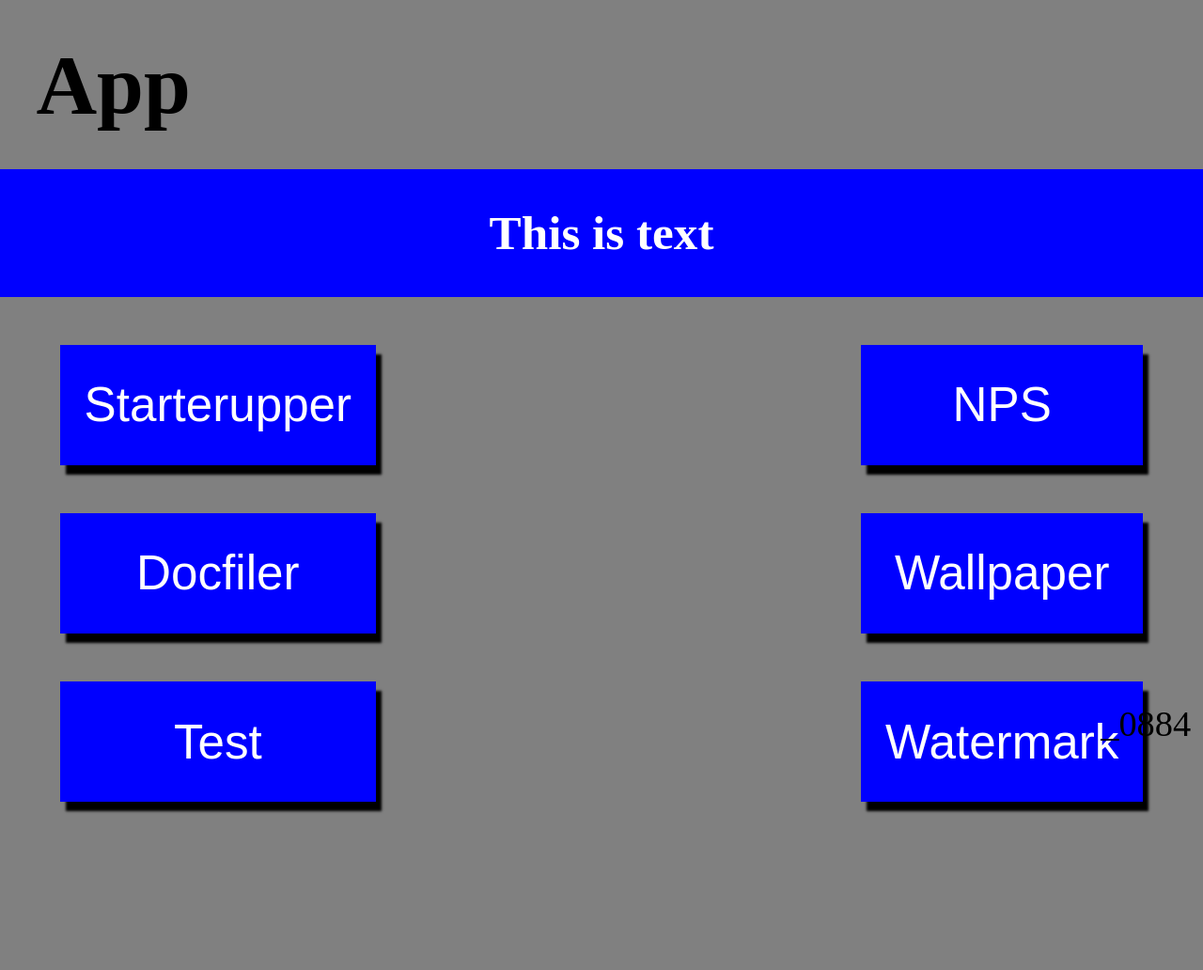
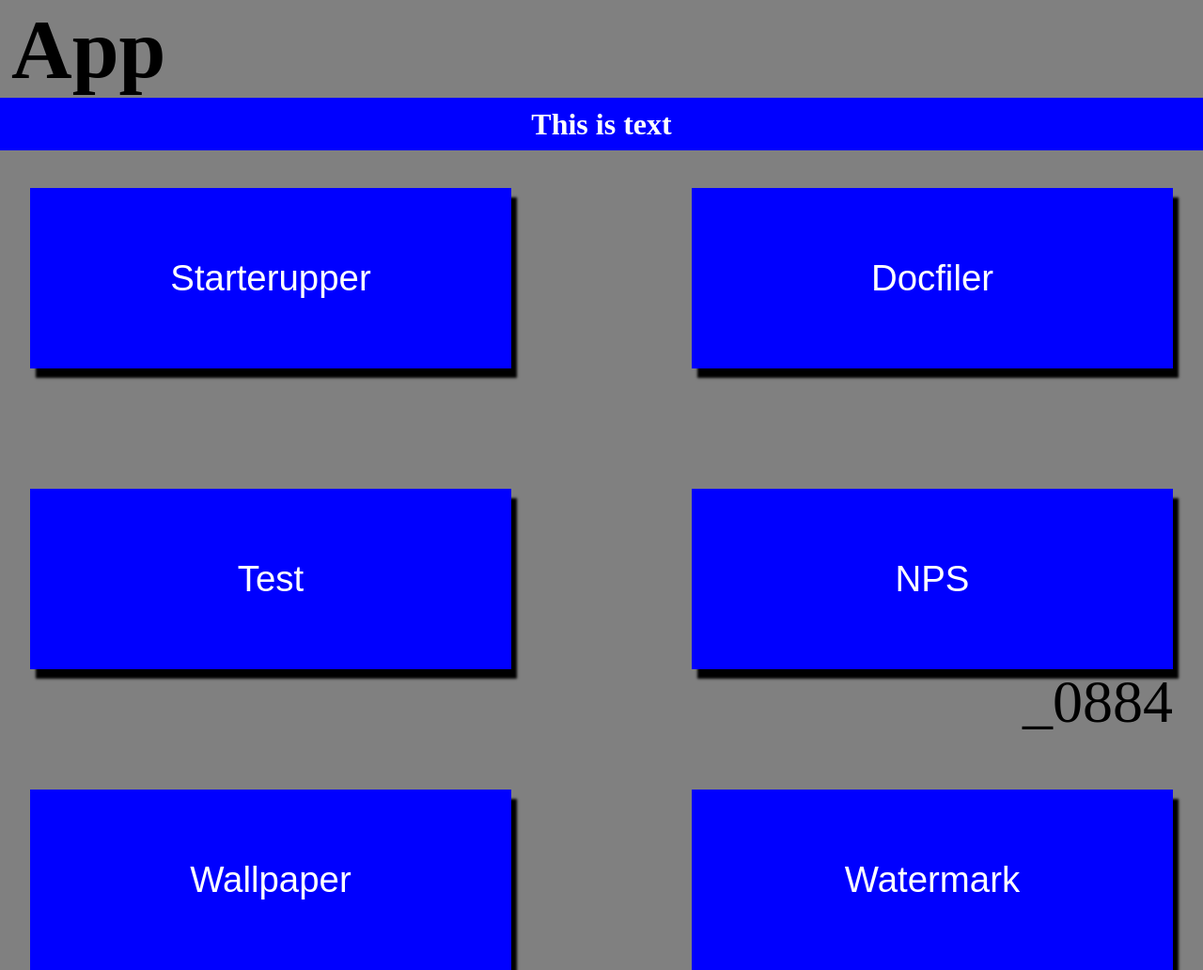
Before and after one commit to Placer0884/app, a plain HTML site: page index.html in a window 1280 px wide. Shown: the whole page at 94% size. Before the commit the page ends 904 px from the top, so only its background shows below. Drawn offline with nearby package versions, Linux system fonts and the light colour scheme.

Commit message:
fixed the layout and started on the landscape mode

```diff
--- a/css/style.css
+++ b/css/style.css
@@ -1,10 +1,13 @@
 *   {
+    width: 0;
+    height: 0;
     border: 0;
     padding: 0;
     margin: 0;
     list-style: none;
     text-decoration: none;
-    font-size: 5vw;
+    font-size: 50vw;
+    gap: 0;
 }
 
 
@@ -12,38 +15,57 @@ body{
     background: #808080;
 }
 
+header  {
+    width: 100vw;
+    height: 18.5vh;
+}
 
 h1  {
+    line-height: 10vh;
     font-size: 7vw;
-    padding: 3%;
+
+    width: 30vw;
+    height: 10vh;
+
+    margin: 1.5vh;
 }
 
 h2 {
     background: #0000ff;
     color: #fff;
 
-    font-size: 4vw;
+    font-size: 4vh;
+    line-height: 7vh;
     text-align: center;
 
-    padding: 3%;
+    width: 100vw;
+    height: 7vh;
 }
 
 
-.buttons button    {
+.buttons    {
+    display: grid;
+    grid-template-columns: repeat(2, 1fr);
+    gap: 10vw;
+
+    width: 100vw;
+    height: 50vh;
+    margin: 5vh auto;
+
+}
+
+button    {
     background: #0000ff;
     color: #fff;
 
-    font-size: 4vw;
-    text-align: center;
+    font-size: 3vw;
 
     box-shadow: .5vw .8vw .2vw #000;
 
-    width: 100%;
-    height: 10vw;
-    padding: 2vw;
-    margin: 4vw auto;
+    width: 40vw;
+    height: 15vw;
 
-    display: block;
+    margin: 0 auto;
 }
 
 .buttons button:hover {
@@ -51,27 +73,61 @@ h2 {
     color: #000;
 }
 
-buttons {
-    display: inline-block;
+
+
+
+footer  {
+    width: 13vw;
+    height: 6vw;
+
+    position: fixed;
+    bottom: 1vw;
+    right: 2vw;
 }
 
-.rev    {
-    position: absolute;
-    left: 5%;
-}
-
-.sav    {
-    position: absolute;
-    right: 5%;
+footer p    {
+    font-size: 5vw;
 }
 
 
+/*
+@media screen and (orientation: landscape) {
 
+    h1  {
+        width: 20vw;
+    }
 
-footer p   {
-    font-size: 3vw;
+    .explanation    {
+        background: #92ce37;
 
-    position: fixed;
-    bottom: 1%;
-    right: 1%;
+        position: absolute;
+        top: 0;
+        left: 20vw;
+
+        width: 20vw;
+        height: 100vh;
+    }
+
+    h2 {
+        writing-mode: vertical-rl;
+        text-orientation: upright;
+
+        font-size: 4vw;
+        width: 4vw;
+        height: 100vh;
+        margin: 0 auto;
+    }
+
+    .buttons    {
+        background: #ff69b4;
+
+        position: absolute;
+        right: 0;
+        top: 0;
+
+        width: 60vw;
+        height: 100vh;
+    }
+
 }
+*/
--- a/index.html
+++ b/index.html
@@ -26,23 +26,18 @@
         <header>
             <h1>App</h1>
             <h2>This is text</h2>
-       </header>
+        </header>
 
-
-
-        <section class="buttons rev">
+       <section class="buttons">
             <button>Starterupper</button>
             <button>Docfiler</button>
             <button>Test</button>
-        </section>
 
-        <section class="buttons sav">
             <button>NPS</button>
             <button>Wallpaper</button>
             <button>Watermark</button>
-        </section>
+       </section>
 
-        <div id="clock"></div>
 
         <footer class="_0884">
             <p>_0884</p>
--- a/js/script.js
+++ b/js/script.js
@@ -8,27 +8,12 @@ window.onload = () =>
 
 // ---------------------------------------------------
 
-let nps = function() {
+
+
+let nps = function () {
     alert("You clicked a button");
 };
 
-$('button').click(nps)
 
 
-
-
-function startTime() {
-    const today = new Date();
-    let hours = today.getHours();
-    let minutes = today.getMinutes();
-    let seconds = today.getSeconds();
-    m = checkTime(m);
-    s = checkTime(s);
-    document.getElementById('txt').innerHTML = h + ":";
-    setTimeout(startTime, 1000);
-}
-
-function checkTime(i) {
-    if (i < 10) {i = "0" + i}
-    return i;
-}
+$("button").click(nps)
```
Also changed, not shown: manifest.json.
